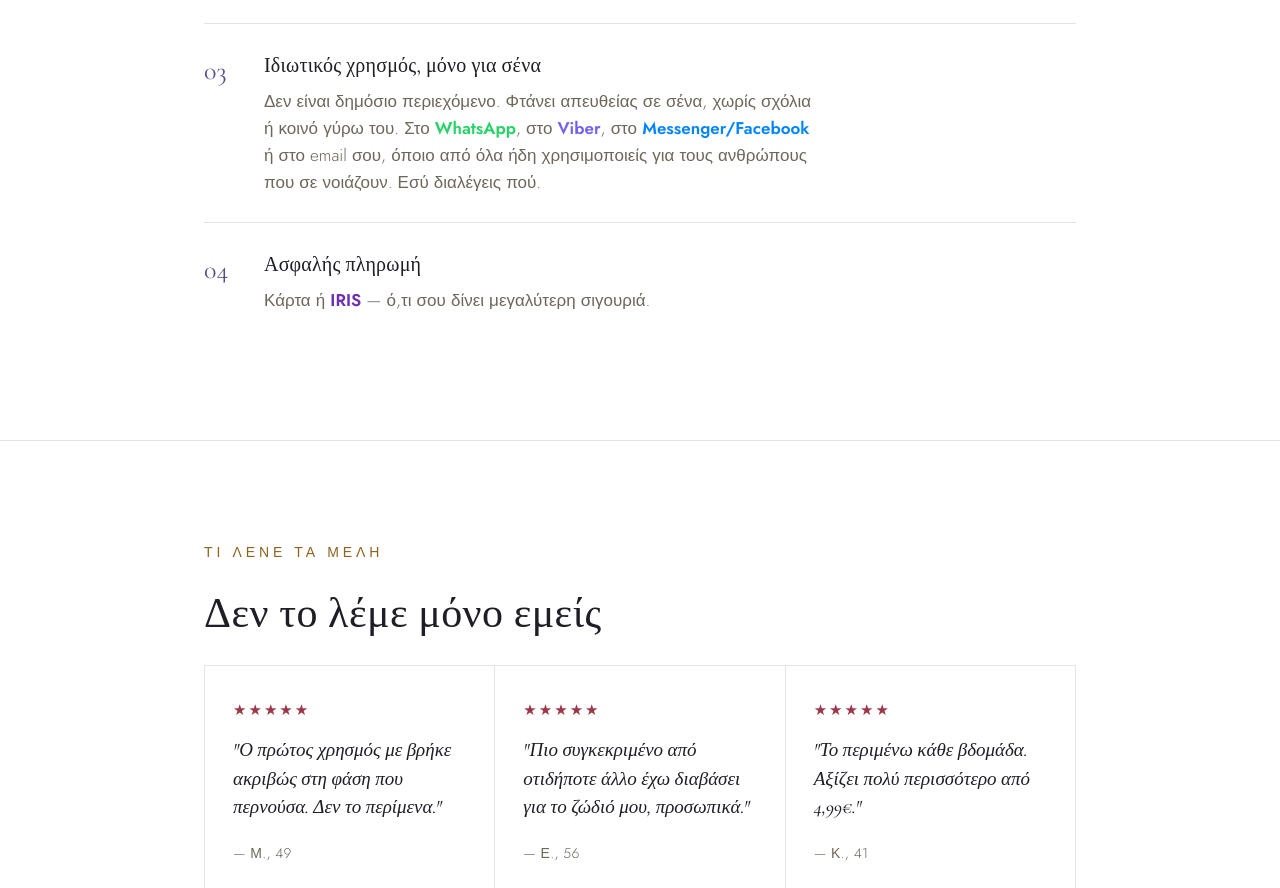
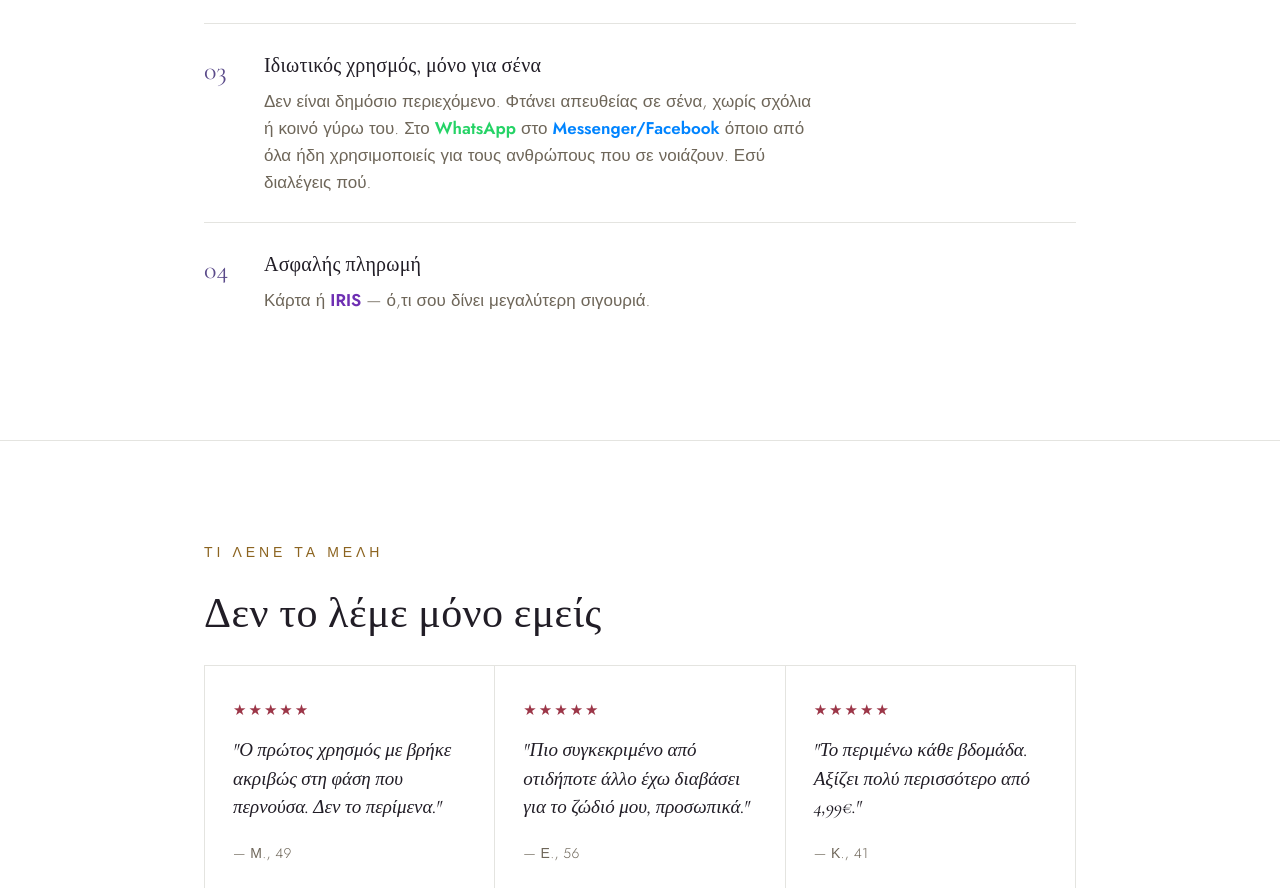
Before and after one commit to MANTEION99/XRISMOS, a plain HTML site: page manteio-landing.html in a window 1280 px wide. Shown: the part 7042-7930 px from the top of the page. Drawn offline with nearby package versions, Linux system fonts and the light colour scheme.

Commit message:
Update manteio-landing.html

```diff
--- a/manteio-landing.html
+++ b/manteio-landing.html
@@ -690,7 +690,7 @@
       </div>
       <div class="reason">
         <span class="mark">03</span>
-        <div><h3>Ιδιωτικός χρησμός, μόνο για σένα</h3><p>Δεν είναι δημόσιο περιεχόμενο. Φτάνει απευθείας σε σένα, χωρίς σχόλια ή κοινό γύρω του. Στο <strong style="color:#25D366;">WhatsApp</strong>, στο <strong style="color:#7360F2;">Viber</strong>, στο <strong style="color:#0084FF;">Messenger/Facebook</strong> ή στο email σου, όποιο από όλα ήδη χρησιμοποιείς για τους ανθρώπους που σε νοιάζουν. Εσύ διαλέγεις πού.</p></div>
+        <div><h3>Ιδιωτικός χρησμός, μόνο για σένα</h3><p>Δεν είναι δημόσιο περιεχόμενο. Φτάνει απευθείας σε σένα, χωρίς σχόλια ή κοινό γύρω του. Στο <strong style="color:#25D366;">WhatsApp</strong> στο <strong style="color:#0084FF;">Messenger/Facebook</strong> όποιο από όλα ήδη χρησιμοποιείς για τους ανθρώπους που σε νοιάζουν. Εσύ διαλέγεις πού.</p></div>
       </div>
       <div class="reason">
         <span class="mark">04</span>
```
